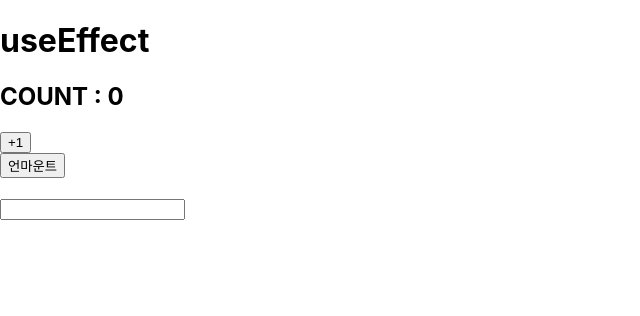
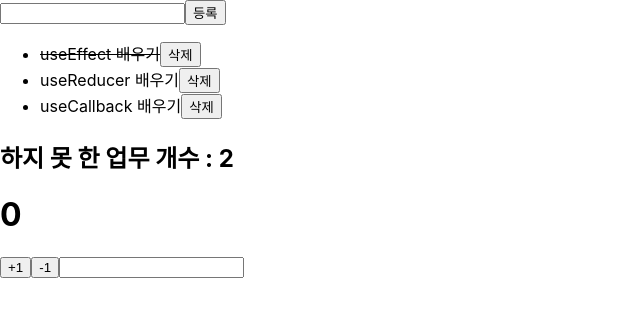
Before and after one commit to wjdalsdlaos/20230218_test, a React (Create React App) app in the folder hello-react/: page / in a window 1280 px wide. Shown: the top 316 px of the page, without its empty margins (0-640 px from the left). Built offline with nearby package versions, Linux system fonts and the light colour scheme.

Commit message:
middle2 push

```diff
--- /dev/null
+++ b/hello-react/src/com/20230204/Counter.jsx
@@ -0,0 +1,34 @@
+import { useReducer } from "react";
+
+function Counter_reducer(state, action) {
+  const { type, amount } = action;
+  if (type === "increase")
+    return { ...state, count: state.count + action.amount };
+  else if (type === "decrease")
+    return { ...state, count: state.count - action.amount };
+  else if (action.type === "change_amount") return { ...state, amount };
+  else return state;
+}
+
+function Counter() {
+  const [state, dispatch] = useReducer(Counter_reducer, {
+    count: 0,
+    amount: 1,
+  });
+  const handleAmount = (e) =>
+    dispatch({ type: "change_amount", amount: parseInt(e.target.value) });
+  return (
+    <div>
+      <h1>{state.count}</h1>
+      <button onClick={() => dispatch({ type: "increase" })}>
+        {"+" + state.amount}
+      </button>
+      <button onClick={() => dispatch({ type: "decrease" })}>
+        {"-" + state.amount}
+      </button>
+      <input type="number" onChange={handleAmount} />
+    </div>
+  );
+}
+
+export default Counter;
--- a/hello-react/src/com/20230204/TodoCreate.jsx
+++ b/hello-react/src/com/20230204/TodoCreate.jsx
@@ -1,8 +1,19 @@
-function TodoCreate() {
+import { useRef, useState } from "react";
+
+function TodoCreate({ dispatch }) {
+  const [text, setText] = useState();
+  const nextId = useRef(4);
+
+  const handleText = (e) => setText(e.target.value);
+
+  const handleSubmit = (e) => {
+    e.preventDefault();
+    dispatch({ type: "create", id: nextId.current++, text: text });
+  };
   return (
     <div>
-      <form>
-        <input type="text" />
+      <form onSubmit={handleSubmit}>
+        <input type="text" onChange={handleText} />
         <button>등록</button>
       </form>
     </div>
--- a/hello-react/src/com/20230204/Todos.jsx
+++ b/hello-react/src/com/20230204/Todos.jsx
@@ -1,11 +1,46 @@
+import { useReducer } from "react";
+import Counter from "./Counter";
 import TodoCreate from "./TodoCreate";
 import TodoList from "./TotoList";
 
+// reducer 함수의 return값이 상태로 업데이트된다.
+function todos_reducer(state, action) {
+  //console.log(state, action);
+  //return [...state, { id: 4, text: "테스트", done: false }];
+  switch (action.type) {
+    case "create":
+      return [...state, { id: action.id, text: action.text, done: false }];
+    case "remove":
+      return state.filter((todo) => todo.id !== action.id);
+    case "toggle":
+      return state.map((todo) =>
+        todo.id === action.id ? { ...todo, done: !todo.done } : todo
+      );
+    default:
+      return state;
+  }
+}
+
+const initialState = [
+  { id: 1, text: "useEffect 배우기", done: true },
+  { id: 2, text: "useReducer 배우기", done: false },
+  { id: 3, text: "useCallback 배우기", done: false },
+];
+
 function Todos() {
+  // useReducer(리듀서함수, 초기값) => 상태값, 디스패치 함수 반환
+  const [todos, dispatch] = useReducer(todos_reducer, initialState);
+  //console.log(todos);
+  /*
+  useEffect(() => {
+    dispatch({ test: "test" });
+  }, []);
+*/
   return (
     <div>
-      <TodoList />
-      <TodoCreate />
+      <TodoCreate dispatch={dispatch} />
+      <TodoList todos={todos} dispatch={dispatch} />
+      <Counter />
     </div>
   );
 }
--- a/hello-react/src/com/20230204/TotoList.jsx
+++ b/hello-react/src/com/20230204/TotoList.jsx
@@ -1,21 +1,41 @@
-function TotoList() {
+import { useMemo } from "react";
+
+function countUndoneTodo(todos) {
+  return todos.filter((todo) => !todo.done).length;
+}
+
+function TotoList({ todos, dispatch }) {
+  //의존성 배열이 있는 값이 변했을 대만 다시 연산(렌더링) 한다. usememo
+  const underCount = useMemo(() => {
+    return countUndoneTodo(todos);
+  }, [todos]);
   return (
     <div>
       <ul>
-        <TodoItem />
-        <TodoItem />
-        <TodoItem />
-        <TodoItem />
+        {todos.map((todo) => (
+          <TodoItem todo={todo} dispatch={dispatch} />
+        ))}
       </ul>
+      <h2>하지 못 한 업무 개수 : {underCount}</h2>
     </div>
   );
 }
 
-function TodoItem() {
+function TodoItem({ todo, dispatch }) {
+  const handleRemove = (id) => {
+    if (window.confirm("삭제하시겠습니까?"))
+      dispatch({ type: "remove", id: id });
+  };
+
   return (
     <li>
-      <span>해야할일</span>
-      <button>삭제</button>
+      <span
+        style={{ textDecoration: todo.done && "line-through" }}
+        onClick={() => dispatch({ type: "toggle", id: todo.id })}
+      >
+        {todo.text}
+      </span>
+      <button onClick={() => handleRemove(todo.id)}>삭제</button>
     </li>
   );
 }
--- a/hello-react/src/index.js
+++ b/hello-react/src/index.js
@@ -1,6 +1,7 @@
 import React from "react";
 import ReactDOM from "react-dom/client";
-import Effect from "./com/20230204/Effect";
+//import Effect from "./com/20230204/Effect";
+import Todos from "./com/20230204/Todos";
 //import Inputs from "./com/20230129/Inputs";
 //import TodoList from "./com/20230129/TodoList";
 import "./index.css";
@@ -13,13 +14,7 @@
 const root = ReactDOM.createRoot(document.getElementById("root"));
 root.render(
   <React.StrictMode>
-    {
-      //<TodoList></TodoList>
-    }
-    {
-      //<Inputs></Inputs>
-    }
-    <Effect></Effect>
+    <Todos />
   </React.StrictMode>
 );
 
```
